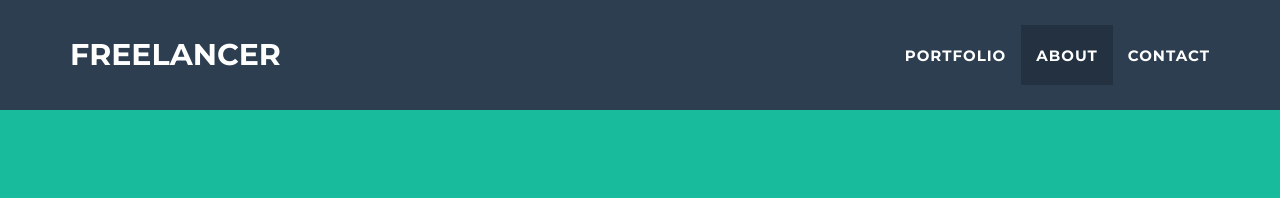
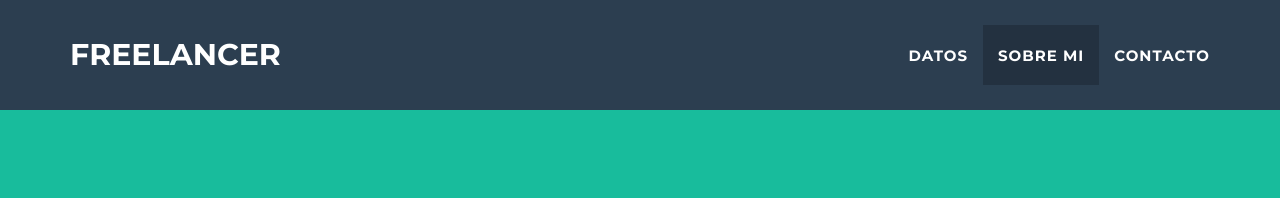
Before and after one commit to mary1816/maria1816.github.io, a Jekyll site: the page built from _posts/2014-07-18-project-1.markdown, in a window 1280 px wide. Shown: the top 198 px of the page. Built offline with Jekyll 4.4.1, drawn with Linux system fonts in a browser that asks for light colours.

Commit message:
Update nav.html

```diff
--- a/_includes/nav.html
+++ b/_includes/nav.html
@@ -19,13 +19,13 @@
           <a href="#page-top"></a>
         </li>
         <li class="page-scroll">
-          <a href="#portfolio">Portfolio</a>
+          <a href="#portfolio">Datos</a>
         </li>
         <li class="page-scroll">
-          <a href="#about">About</a>
+          <a href="#about">Sobre Mi</a>
         </li>
         <li class="page-scroll">
-          <a href="#contact">Contact</a>
+          <a href="#contact">Contacto</a>
         </li>
       </ul>
     </div>
```
